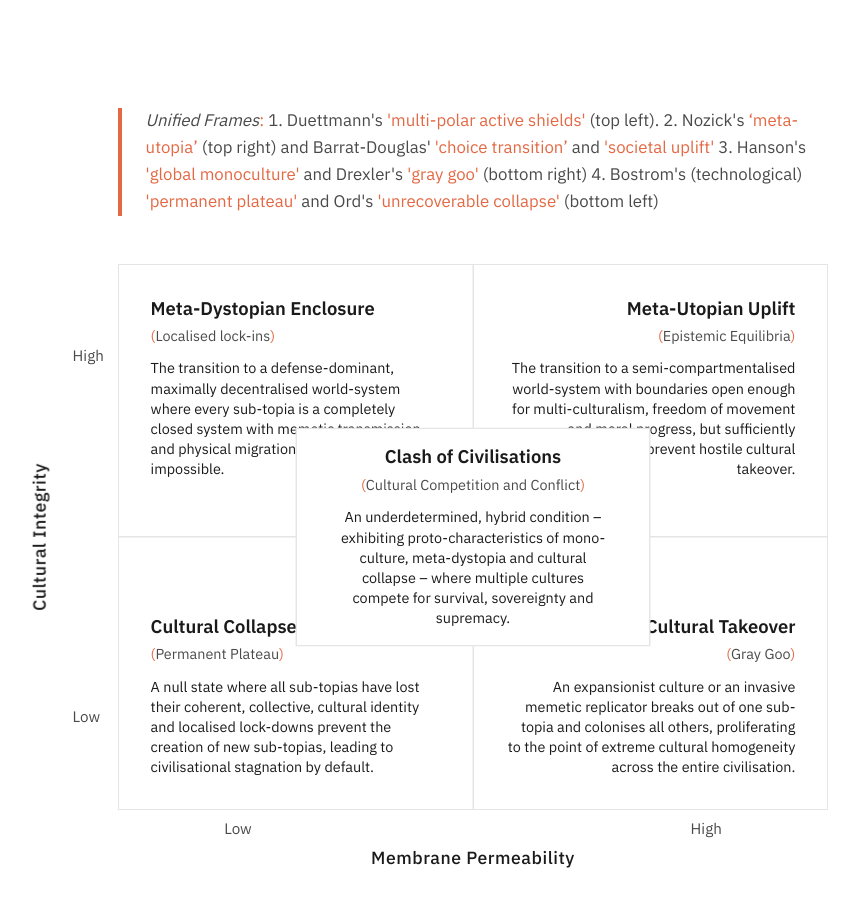
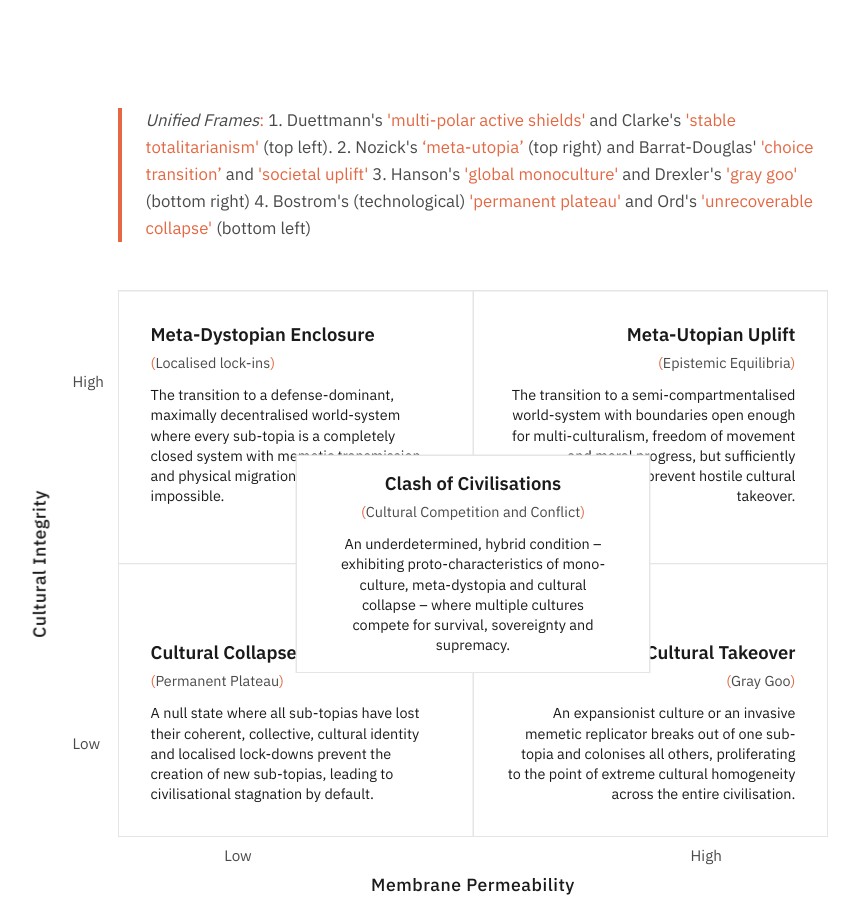
Before and after one commit to MaxRamsahoye/MoMU, a plain HTML site: page index.html in a window 1280 px wide. Shown: the part 5212-6117 px from the top of the page, without its empty margins (362-1221 px from the left). Drawn offline with nearby package versions, Linux system fonts and the light colour scheme.

Commit message:
Update index.html

```diff
--- a/index.html
+++ b/index.html
@@ -1216,7 +1216,7 @@
 
     <div class="mechanics-diagram-breakout">
       <div class="combined-frames-box">
-        <em>Unified Frames</em><span class="dot-accent">:</span> 1. Duettmann's <a href="https://foresightinstitute.substack.com/p/defend-physical" class="inline-link" target="_blank">'multi-polar active shields'</a> (top left). 2. Nozick's <a href="https://iep.utm.edu/noz-poli/#:~:text=Instead%2C%20he%20turns,of%20cultural%20relativism." class="inline-link" target="_blank">‘meta-utopia’</a> (top right) and Barrat-Douglas' <a href="https://strangecities.substack.com/p/the-choice-transition" class="inline-link" target="_blank">'choice transition’</a> and <a href="https://www.lesswrong.com/posts/kvZyCJ4qMihiJpfCr/ai-for-societal-uplift-as-a-path-to-victory" class="inline-link" target="_blank">'societal uplift'</a> 3. Hanson's <a href="https://quillette.com/2024/04/11/beware-cultural-drift/" class="inline-link" target="_blank">'global monoculture'</a> and Drexler's <a href="https://en.wikipedia.org/wiki/Gray_goo" class="inline-link" target="_blank">'gray goo'</a> (bottom right) 4. Bostrom's (technological) <a href="https://nickbostrom.com/papers/future.pdf" class="inline-link" target="_blank">'permanent plateau'</a> and Ord's <a href="https://www.are.na/block/9253597" class="inline-link" target="_blank">'unrecoverable collapse'</a> (bottom left)
+        <em>Unified Frames</em><span class="dot-accent">:</span> 1. Duettmann's <a href="https://foresightinstitute.substack.com/p/defend-physical" class="inline-link" target="_blank">'multi-polar active shields'</a> and Clarke's <a href="https://80000hours.org/problem-profiles/risks-of-stable-totalitarianism/" class="inline-link" target="_blank">'stable totalitarianism'</a> (top left). 2. Nozick's <a href="https://iep.utm.edu/noz-poli/#:~:text=Instead%2C%20he%20turns,of%20cultural%20relativism." class="inline-link" target="_blank">‘meta-utopia’</a> (top right) and Barrat-Douglas' <a href="https://strangecities.substack.com/p/the-choice-transition" class="inline-link" target="_blank">'choice transition’</a> and <a href="https://www.lesswrong.com/posts/kvZyCJ4qMihiJpfCr/ai-for-societal-uplift-as-a-path-to-victory" class="inline-link" target="_blank">'societal uplift'</a> 3. Hanson's <a href="https://quillette.com/2024/04/11/beware-cultural-drift/" class="inline-link" target="_blank">'global monoculture'</a> and Drexler's <a href="https://en.wikipedia.org/wiki/Gray_goo" class="inline-link" target="_blank">'gray goo'</a> (bottom right) 4. Bostrom's (technological) <a href="https://nickbostrom.com/papers/future.pdf" class="inline-link" target="_blank">'permanent plateau'</a> and Ord's <a href="https://www.are.na/block/9253597" class="inline-link" target="_blank">'unrecoverable collapse'</a> (bottom left)
       </div>
       <div class="wireframe-wrapper" id="matrix-wrapper">
         <div class="axis-label y-axis">Cultural Integrity</div>
```
